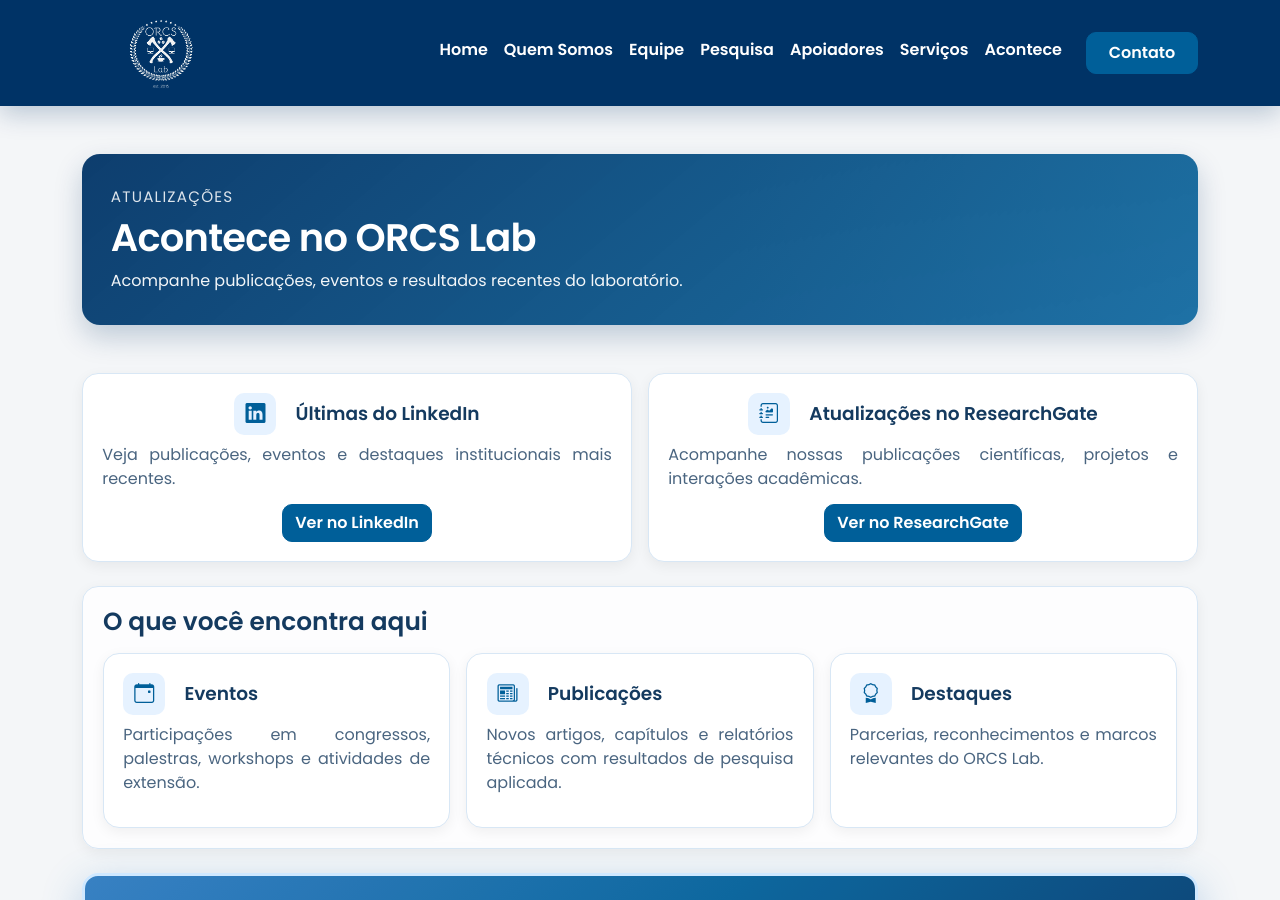
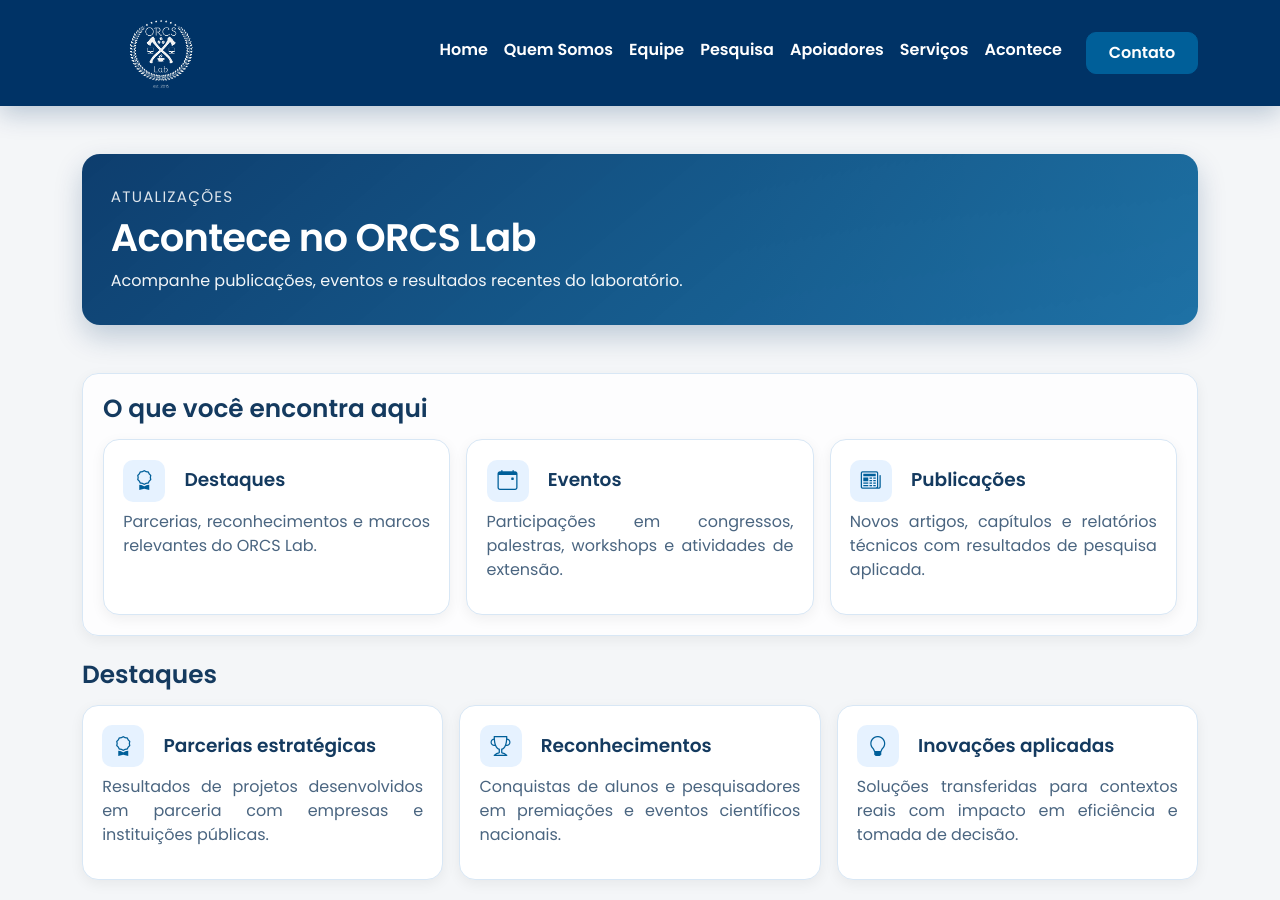
Before and after one commit to Stephanie7l/Site-ORCS-LAB, a Jekyll site: the page built from pages/acontece.html, in a window 1280 px wide and 900 px high. Built offline with Jekyll 4.4.1, drawn with Linux system fonts in a browser that asks for light colours; nearby versions of some CDN libraries; some of the changed text lies outside the part shown.

Commit message:
atualizações

```diff
--- a/assets/css/custom.css
+++ b/assets/css/custom.css
@@ -22,6 +22,12 @@
 
 body.menu-open {
   overflow: hidden;
+}
+
+#destaques,
+#eventos,
+#publicacoes {
+  scroll-margin-top: 110px;
 }
 
 /* ===== IMAGENS RESPONSIVAS ===== */
--- a/pages/acontece.html
+++ b/pages/acontece.html
@@ -13,34 +13,22 @@
     </p>
   </section>
 
-  <div class="row g-3 mb-4">
-    <div class="col-md-6">
-      <div class="info-card h-100 text-center">
-        <div class="d-flex align-items-center justify-content-center mb-2">
-          <div class="info-card-icon d-inline-flex"><i class="bi bi-linkedin"></i></div>
-          <h3 class="mb-0">Últimas do LinkedIn</h3>
-        </div>
-        <p>Veja publicações, eventos e destaques institucionais mais recentes.</p>
-        <a href="{{ site.linkedin_url }}" target="_blank" rel="noopener noreferrer" class="btn btn-primary">Ver no LinkedIn</a>
-      </div>
-    </div>
-
-    <div class="col-md-6">
-      <div class="info-card h-100 text-center">
-        <div class="d-flex align-items-center justify-content-center mb-2">
-          <div class="info-card-icon d-inline-flex"><i class="bi bi-journal-richtext"></i></div>
-          <h3 class="mb-0">Atualizações no ResearchGate</h3>
-        </div>
-        <p>Acompanhe nossas publicações científicas, projetos e interações acadêmicas.</p>
-        <a href="{{ site.researchgate_url }}" target="_blank" rel="noopener noreferrer" class="btn btn-primary">Ver no ResearchGate</a>
-      </div>
-    </div>
-  </div>
-
-  <section class="page-block">
+  <section class="page-block mb-4">
     <h2 class="section-block-title mb-3">O que você encontra aqui</h2>
     <div class="row g-3">
       <div class="col-12 col-lg-4">
+        <a href="#destaques" class="text-decoration-none">
+        <article class="info-card h-100">
+          <div class="d-flex align-items-center mb-2">
+            <div class="info-card-icon"><i class="bi bi-award"></i></div>
+            <h3>Destaques</h3>
+          </div>
+          <p>Parcerias, reconhecimentos e marcos relevantes do ORCS Lab.</p>
+        </article>
+        </a>
+      </div>
+      <div class="col-12 col-lg-4">
+        <a href="#eventos" class="text-decoration-none">
         <article class="info-card h-100">
           <div class="d-flex align-items-center mb-2">
             <div class="info-card-icon"><i class="bi bi-calendar-event"></i></div>
@@ -48,8 +36,10 @@
           </div>
           <p>Participações em congressos, palestras, workshops e atividades de extensão.</p>
         </article>
+        </a>
       </div>
       <div class="col-12 col-lg-4">
+        <a href="#publicacoes" class="text-decoration-none">
         <article class="info-card h-100">
           <div class="d-flex align-items-center mb-2">
             <div class="info-card-icon"><i class="bi bi-newspaper"></i></div>
@@ -57,15 +47,133 @@
           </div>
           <p>Novos artigos, capítulos e relatórios técnicos com resultados de pesquisa aplicada.</p>
         </article>
+        </a>
+      </div>
+    </div>
+  </section>
+
+  <section id="destaques" class="mb-4">
+    <h2 class="section-block-title mb-3">Destaques</h2>
+    <div class="row g-3">
+      <div class="col-12 col-lg-4">
+        <article class="info-card h-100">
+          <div class="d-flex align-items-center mb-2">
+            <div class="info-card-icon"><i class="bi bi-award"></i></div>
+            <h3>Parcerias estratégicas</h3>
+          </div>
+          <p>Resultados de projetos desenvolvidos em parceria com empresas e instituições públicas.</p>
+        </article>
       </div>
       <div class="col-12 col-lg-4">
         <article class="info-card h-100">
           <div class="d-flex align-items-center mb-2">
-            <div class="info-card-icon"><i class="bi bi-award"></i></div>
-            <h3>Destaques</h3>
+            <div class="info-card-icon"><i class="bi bi-trophy"></i></div>
+            <h3>Reconhecimentos</h3>
           </div>
-          <p>Parcerias, reconhecimentos e marcos relevantes do ORCS Lab.</p>
+          <p>Conquistas de alunos e pesquisadores em premiações e eventos científicos nacionais.</p>
         </article>
+      </div>
+      <div class="col-12 col-lg-4">
+        <article class="info-card h-100">
+          <div class="d-flex align-items-center mb-2">
+            <div class="info-card-icon"><i class="bi bi-lightbulb"></i></div>
+            <h3>Inovações aplicadas</h3>
+          </div>
+          <p>Soluções transferidas para contextos reais com impacto em eficiência e tomada de decisão.</p>
+        </article>
+      </div>
+    </div>
+  </section>
+
+  <section id="eventos" class="mb-4">
+    <h2 class="section-block-title mb-3">Eventos</h2>
+    <div class="row g-3">
+      <div class="col-12 col-lg-4">
+        <article class="info-card h-100">
+          <div class="d-flex align-items-center mb-2">
+            <div class="info-card-icon"><i class="bi bi-calendar-event"></i></div>
+            <h3>Congressos</h3>
+          </div>
+          <p>Participação da equipe em congressos de pesquisa operacional, IA e sistemas complexos.</p>
+        </article>
+      </div>
+      <div class="col-12 col-lg-4">
+        <article class="info-card h-100">
+          <div class="d-flex align-items-center mb-2">
+            <div class="info-card-icon"><i class="bi bi-mic"></i></div>
+            <h3>Palestras e seminários</h3>
+          </div>
+          <p>Apresentações técnicas com foco em aplicações práticas, métodos e resultados de pesquisa.</p>
+        </article>
+      </div>
+      <div class="col-12 col-lg-4">
+        <article class="info-card h-100">
+          <div class="d-flex align-items-center mb-2">
+            <div class="info-card-icon"><i class="bi bi-people"></i></div>
+            <h3>Workshops</h3>
+          </div>
+          <p>Atividades de integração com setor produtivo e comunidade acadêmica.</p>
+        </article>
+      </div>
+    </div>
+  </section>
+
+  <section id="publicacoes" class="mb-4">
+    <h2 class="section-block-title mb-3">Publicações</h2>
+    <div class="row g-3">
+      <div class="col-12 col-lg-4">
+        <article class="info-card h-100">
+          <div class="d-flex align-items-center mb-2">
+            <div class="info-card-icon"><i class="bi bi-journal-text"></i></div>
+            <h3>Artigos científicos</h3>
+          </div>
+          <p>Produção acadêmica em periódicos e conferências nacionais e internacionais.</p>
+        </article>
+      </div>
+      <div class="col-12 col-lg-4">
+        <article class="info-card h-100">
+          <div class="d-flex align-items-center mb-2">
+            <div class="info-card-icon"><i class="bi bi-book"></i></div>
+            <h3>Capítulos e livros</h3>
+          </div>
+          <p>Contribuições editoriais com foco em métodos quantitativos e aplicações em engenharia.</p>
+        </article>
+      </div>
+      <div class="col-12 col-lg-4">
+        <article class="info-card h-100">
+          <div class="d-flex align-items-center mb-2">
+            <div class="info-card-icon"><i class="bi bi-file-earmark-bar-graph"></i></div>
+            <h3>Relatórios técnicos</h3>
+          </div>
+          <p>Documentos aplicados para suporte a decisões e implementação de soluções em parceiros.</p>
+        </article>
+      </div>
+    </div>
+  </section>
+
+  <section class="mb-4">
+    <h2 class="section-block-title mb-3">Últimas do LinkedIn e ResearchGate</h2>
+    <div class="row g-3">
+      <div class="col-md-6">
+        <div class="info-card h-100 text-center">
+          <div class="d-flex align-items-center justify-content-center mb-2">
+            <div class="info-card-icon d-inline-flex"><i class="bi bi-linkedin"></i></div>
+            <h3 class="mb-0">Últimas do LinkedIn</h3>
+          </div>
+          <p>Veja publicações, eventos e destaques institucionais mais recentes.</p>
+          <a href="{{ site.linkedin_url }}" target="_blank" rel="noopener noreferrer" class="btn btn-primary">Ver no LinkedIn</a>
+        </div>
+      </div>
+
+      <div class="col-md-6">
+        <div class="info-card h-100 text-center">
+          <div class="d-flex align-items-center justify-content-center mb-2">
+            <div class="info-card-icon d-inline-flex"><i class="bi bi-journal-richtext"></i></div>
+            <h3 class="mb-0">Atualizações no ResearchGate</h3>
+          </div>
+          <p>Acompanhe nossas publicações científicas, projetos e interações acadêmicas.</p>
+          <a href="{{ site.researchgate_url }}" target="_blank" rel="noopener noreferrer" class="btn btn-primary">Ver no ResearchGate</a>
+        </div>
       </div>
     </div>
   </section>
```
